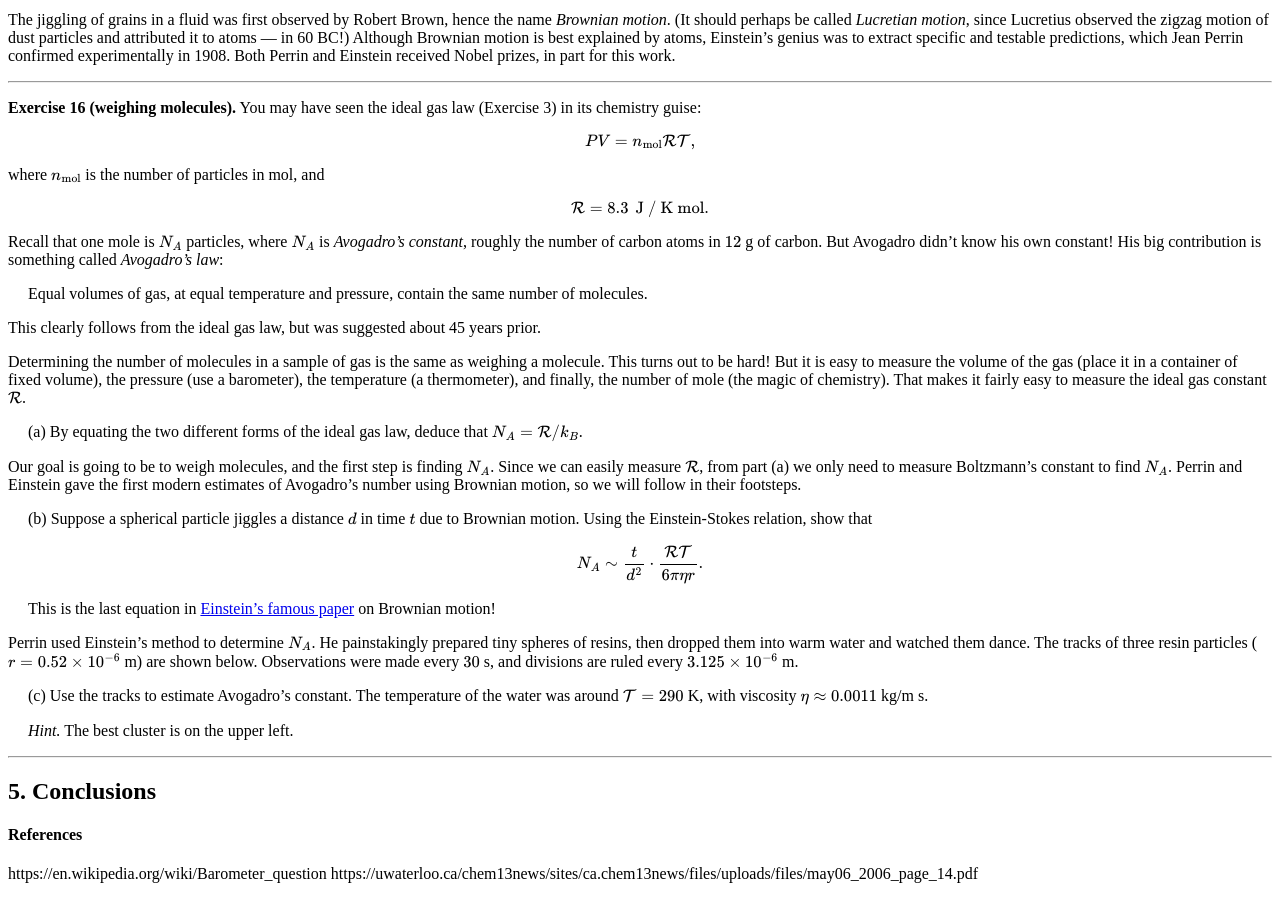
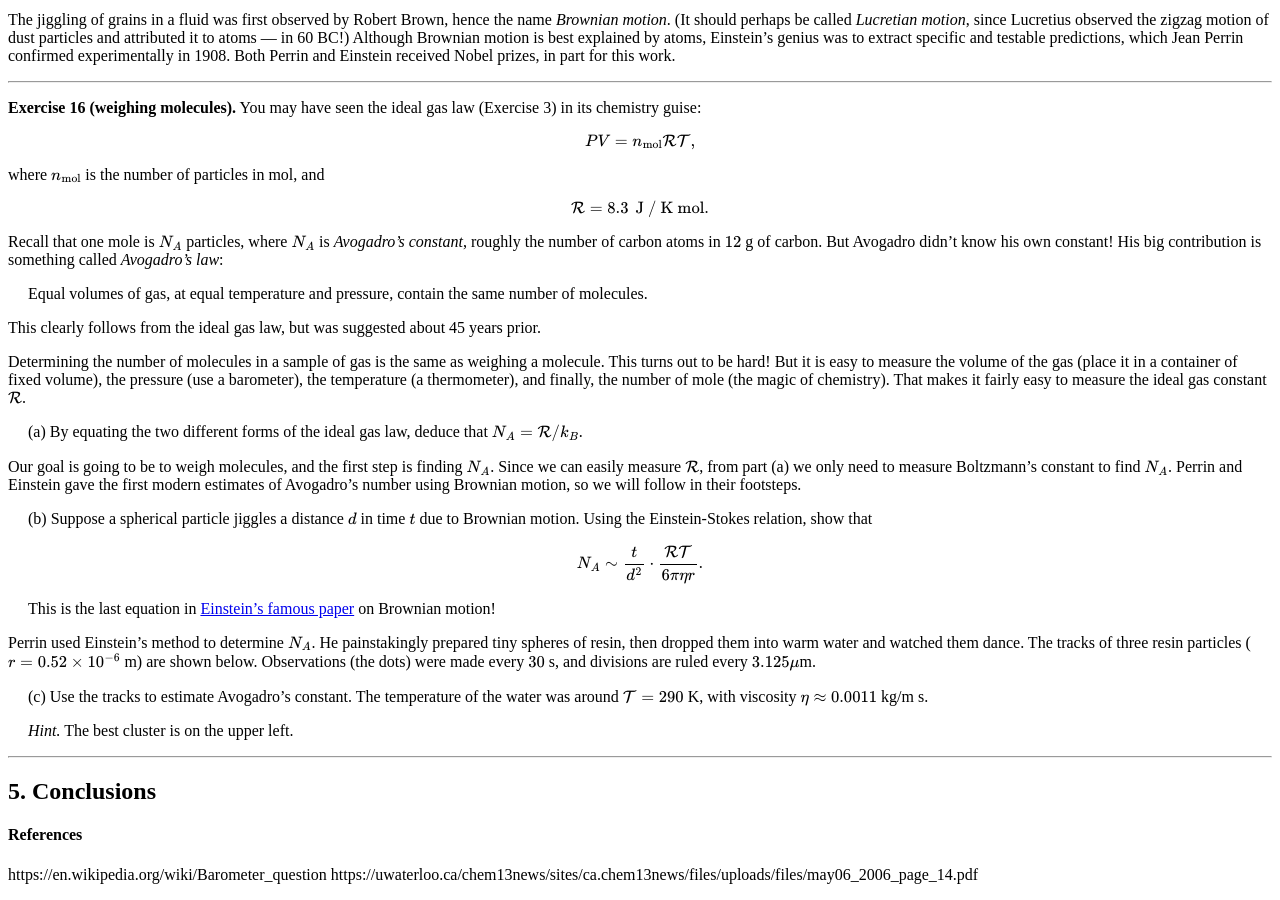
Before and after one commit to hapax/hapax.github.io, a Jekyll site: the page built from assets/simple-physics.md, in a window 1280 px wide and 900 px high, scrolled down 13741 px. Built offline with Jekyll 4.4.1, drawn with Linux system fonts in a browser that asks for light colours; our own code applies the rules of GitHub Pages for plain Markdown files; formulas are drawn with MathJax 3; a script that is not in the unit is left out.

Commit message:
Update simple-physics.md

```diff
--- a/assets/simple-physics.md
+++ b/assets/simple-physics.md
@@ -1547,12 +1547,12 @@ on Brownian motion!
 </span>
 
 Perrin used Einstein's method to determine $N_A$.
-He painstakingly prepared tiny spheres of resins, then dropped them
+He painstakingly prepared tiny spheres of resin, then dropped them
 into warm water and watched them dance.
 The tracks of three resin particles ($r = 0.52 \times 10^{-6}$ m) are
 shown below.
-Observations were made every $30$ s, and divisions are ruled every $3.125
-\times 10^{-6}$ m.
+Observations (the dots) were made every $30$ s, and divisions are
+ruled every $3.125 \mu$m.
 
 <span style="padding-left: 20px; display:block">
 (c) Use the tracks to estimate Avogadro's constant.
```
